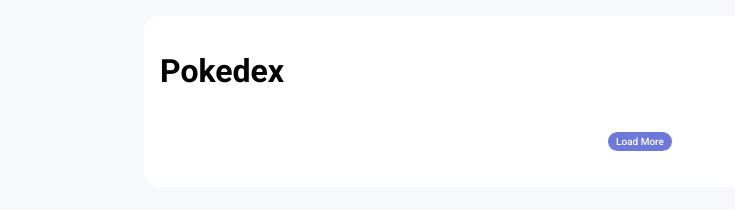
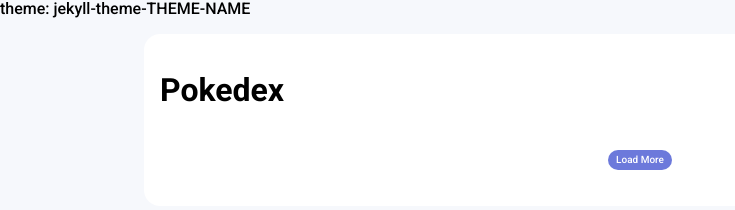
Before and after one commit to Minfermis/ConstruindoPokedex-JavaScript-DioMe, a plain HTML site: page assets/index.html in a window 1280 px wide. Shown: the whole page, without its empty margins (0-735 px from the left). Drawn offline with nearby package versions, Linux system fonts and the light colour scheme; files that its build step writes are made by us from their sources; no server answers; files whose address does not match are found by name.

Commit message:
Update index.html mudança para fazer o pages

```diff
--- a/assets/index.html
+++ b/assets/index.html
@@ -1,6 +1,6 @@
 <!DOCTYPE html>
 <html lang="pt-BR">
-
+theme: jekyll-theme-THEME-NAME
 <head>
     <meta charset="UTF-8">
     <meta http-equiv="X-UA-Compatible" content="IE=edge">
```
